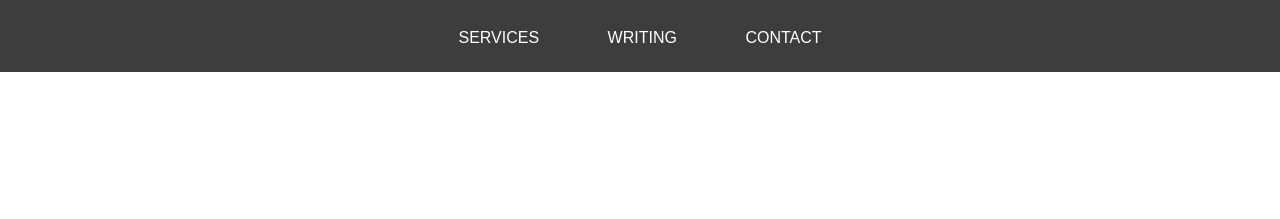
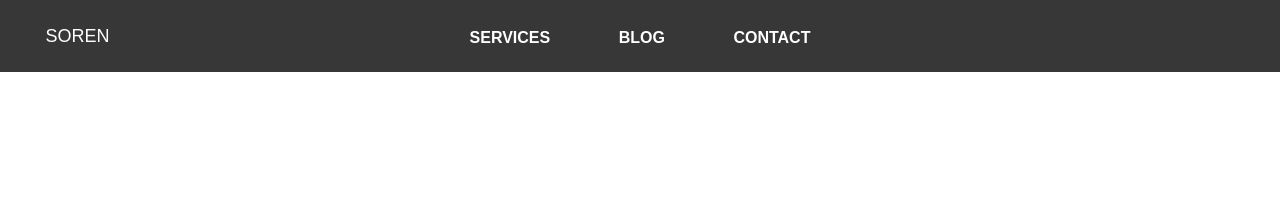
Before and after one commit to sorentwo/soren-website, a Jekyll site: the page built from index.html, in a window 1280 px wide. Shown: the top 219 px of the page. Built offline with Jekyll 4.4.1, drawn with Linux system fonts in a browser that asks for light colours; Markdown is read by kramdown in place of the engine named in the settings; comment, search, counter and statistics services are not loaded.

Commit message:
Implement pure css mobile menu

```diff
--- a/_layouts/default.html
+++ b/_layouts/default.html
@@ -20,10 +20,17 @@
 
   <body>
     <header>
-      <nav class="wrapper">
-        <a class="logotype" href="/"></a>
+      <a class="header-logo" href="/">
+        <span class="icon-logo"></span>
+        <span class="logo-type">Soren</span>
+      </a>
+
+      <label for="header-toggle" class="icon-menu header-menu"></label>
+      <input type="checkbox" class="header-toggle-checkbox" id="header-toggle" />
+
+      <nav class="wrapper header-nav">
         <a href="/#services">Services</a>
-        <a href="/blog">Writing</a>
+        <a href="/blog">Blog</a>
         <a href="/contact">Contact</a>
       </nav>
     </header>
--- a/_sass/_fonts.scss
+++ /dev/null
@@ -1,19 +0,0 @@
-@font-face {
-  font-family: 'icomoon';
-  font-style: normal;
-  font-weight: normal;
-  src: url('//s3.amazonaws.com/assets.sorentwo.com/icomoon.woff') format('woff');
-}
-
-[class^="icon-"], [class*=" icon-"] {
-  font-family: 'icomoon';
-  font-style: normal;
-  font-variant: normal;
-  font-weight: normal;
-  line-height: 1;
-  speak: none;
-  text-transform: none;
-
-  -webkit-font-smoothing: antialiased;
-  -moz-osx-font-smoothing: grayscale;
-}
--- a/_sass/_header.scss
+++ b/_sass/_header.scss
@@ -1,14 +1,20 @@
 header {
-  background: rgba(51, 51, 51, 0.95);
+  color: $color-white;
+  background: rgba(45, 45, 45, 0.95);
   height: line-units(4);
-  overflow: hidden;
   position: fixed;
   line-height: line-units(4);
   top: 0;
   left: 0;
   width: 100%;
 
-  nav {
+  @media (max-width: 320px) {
+    height: line-units(3);
+    line-height: line-units(3);
+  }
+}
+
+.header-nav {
   position: relative;
   text-align: center;
 
@@ -17,6 +23,7 @@
     color: $color-white;
     font-family: $font-family-sans;
     font-size: $font-size-smaller;
+    font-weight: 700;
     margin-right: $grid-unit * 8;
     padding: 3px 0;
     text-transform: uppercase;
@@ -31,19 +38,81 @@
     }
   }
 }
+
+.header-logo {
+  color: $color-white;
+  display: block;
+  left: grid-units(2);
+  position: absolute;
+  z-index: 2;
+
+  .icon-logo {
+    font-size: 1.5em;
+    margin-right: 4px;
+    position: relative;
+    top: 5px;
   }
 
-.logotype {
-  color: $color-white;
-  font-size: 2em;
-  font-weight: normal;
-  line-height: 2em;
-  position: absolute;
-  left: 0;
+  .logo-type {
+    font-family: $font-family-sans;
+    font-size: $font-size-normal;
+    text-transform: uppercase;
+  }
 }
 
-.logotype::before {
-  font-family: "icomoon";
-  content: "\e604";
+.header-menu {
+  color: $color-white;
+  cursor: pointer;
+  font-size: 1.5em;
+  line-height: inherit !important;
+  position: absolute;
+  right: grid-units(2);
+  vertical-align: middle;
+  z-index: 2;
+
+  -webkit-touch-callout: none;
+
+  -webkit-user-select: none;
+          user-select: none;
+}
+
+.header-menu, .header-toggle-checkbox {
+  display: none;
+}
+
+@media (max-width: 320px) {
+  .header-menu {
     display: block;
   }
+
+  .header-nav {
+    background: rgba(45, 45, 45, 0.95);
+    padding: 0;
+    position: absolute;
+    top: -100vh;
+    width: 100%;
+    height: 100vh;
+
+    transition: top 0.3s ease-in-out;
+
+    a {
+      border-top: 1px solid $color-medium;
+      display: block;
+      padding-top: 6px;
+      margin: 0;
+      text-align: center;
+
+      &:last-of-type {
+        border-bottom: 1px solid $color-medium;
+      }
+
+      &:hover {
+        border-bottom: 2px solid transparent;
+      }
+    }
+  }
+
+  #header-toggle:checked + .header-nav {
+    top: line-units(3);
+  }
+}
--- a/_sass/_icons.scss
+++ b/_sass/_icons.scss
@@ -1,19 +1,39 @@
-.icon-github:before {
+@font-face {
+  font-family: 'icomoon';
+  font-style: normal;
+  font-weight: normal;
+  src: url('//s3.amazonaws.com/assets.sorentwo.com/icomoon.woff') format('woff');
+}
+
+[class^="icon-"], [class*=" icon-"] {
+  font-family: 'icomoon';
+  font-style: normal;
+  font-variant: normal;
+  font-weight: normal;
+  line-height: 1;
+  speak: none;
+  text-transform: none;
+
+  -webkit-font-smoothing: antialiased;
+  -moz-osx-font-smoothing: grayscale;
+}
+
+.icon-github::before {
   content: '\e600';
 }
 
-.icon-twitter:before {
+.icon-twitter::before {
   content: '\e601';
 }
 
-.icon-feed:before {
+.icon-feed::before {
   content: '\e602';
 }
 
-.icon-menu:before {
-  content: '\e603';
+.icon-logo::before {
+  content: '\e604';
 }
 
-.icon-soren-logo:before {
-  content: '\e604';
+.icon-menu::before {
+  content: '\e15c';
 }
--- a/_sass/_variables.scss
+++ b/_sass/_variables.scss
@@ -3,7 +3,7 @@
 $color-soft:   rgb(232, 232, 232);
 $color-light:  rgb(141, 141, 141);
 $color-medium: rgb(85, 85, 85);
-$color-dark:   rgb(51, 51, 51);
+$color-dark:   rgb(45, 45, 45);
 $color-accent: rgb(39, 175, 201);
 $color-subacc: rgb(73, 172, 189);
 
--- a/css/styles.scss
+++ b/css/styles.scss
@@ -12,7 +12,6 @@
 @import 'subscribe';
 @import 'blog';
 @import 'code';
-@import 'fonts';
 @import 'pygments';
 @import 'icons';
 @import 'type';
```
Lines whose indentation alone changed are shown as unchanged.
